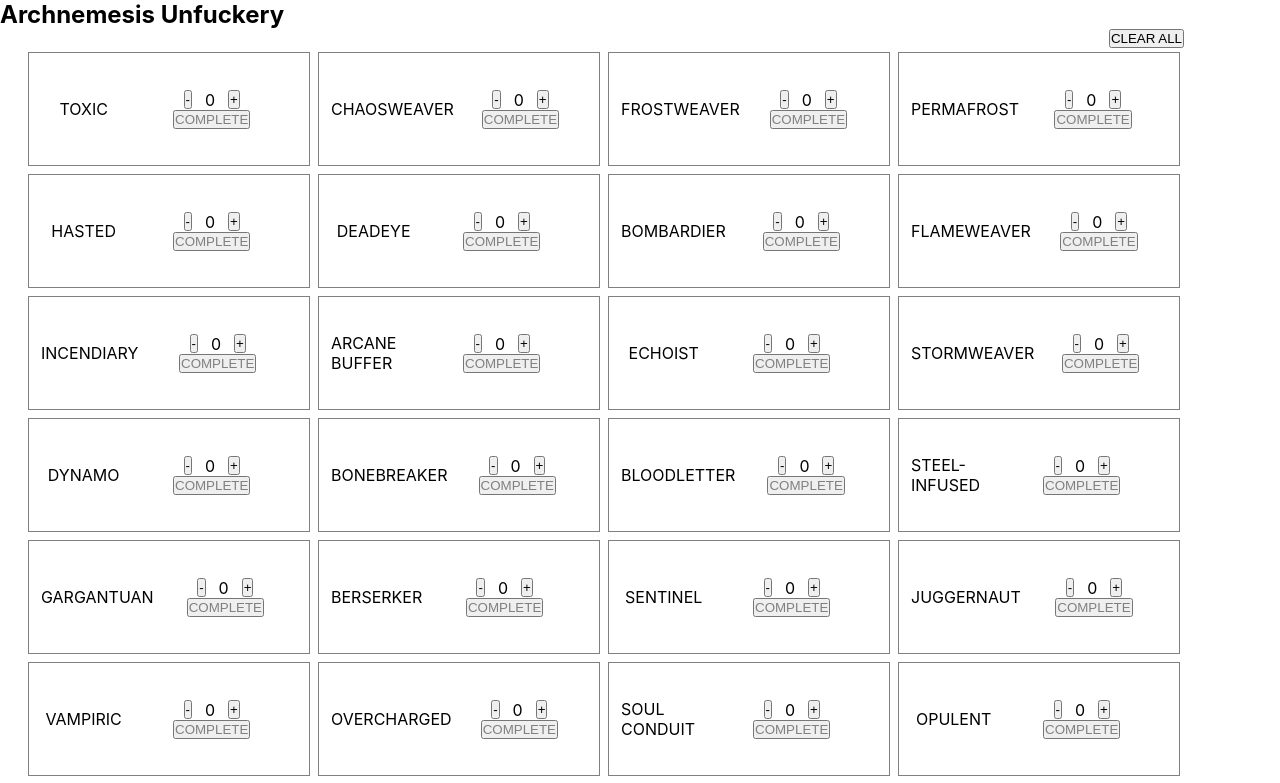
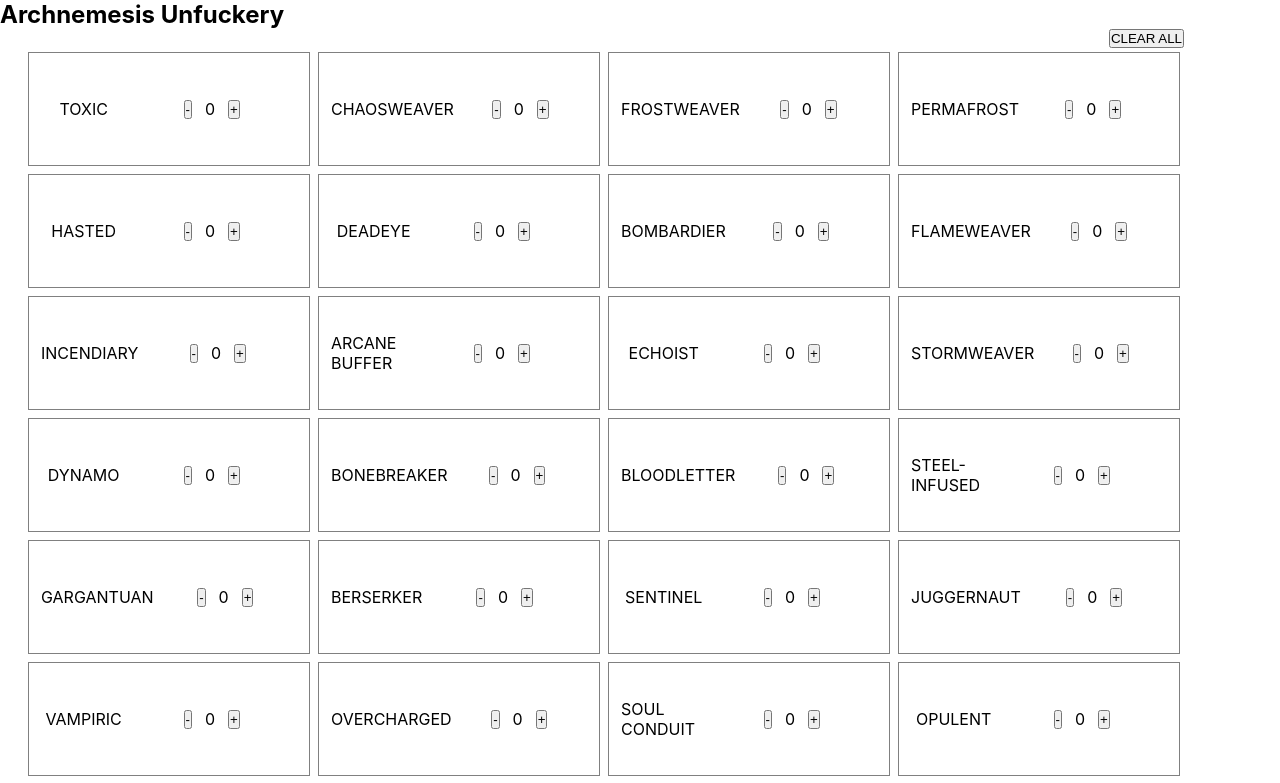
Before and after one commit to sozemego/archnemesis-unfuckery, a React (Create React App) app: page / in a window 1280 px wide. Shown: the top 783 px of the page. Built offline with nearby package versions, Linux system fonts and the light colour scheme.

Commit message:
Disable 'complete' button for organs without ingredients

```diff
--- a/src/organs/Organs.js
+++ b/src/organs/Organs.js
@@ -136,6 +136,7 @@ function Organ(props) {
             justifyContent: "center",
           }}
         >
+          {organ.ingredients.length > 0 && (
             <button
               onClick={() =>
                 canBeCompleted && dispatch(completeRecipe(organ.name))
@@ -144,6 +145,7 @@ function Organ(props) {
             >
               COMPLETE
             </button>
+          )}
         </div>
       </div>
       {hoverStatesEnabled && organ.ingredients.length > 0 && (
```
Lines whose indentation alone changed are shown as unchanged.
